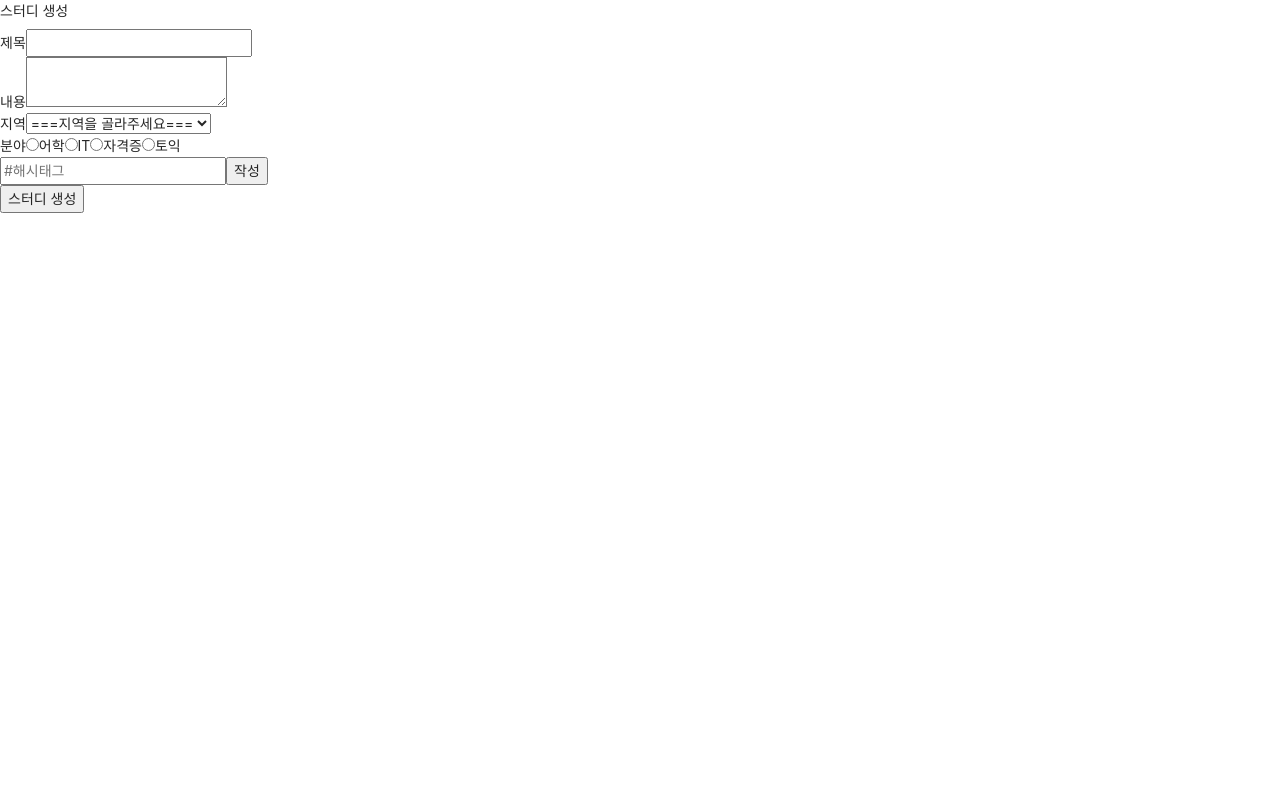
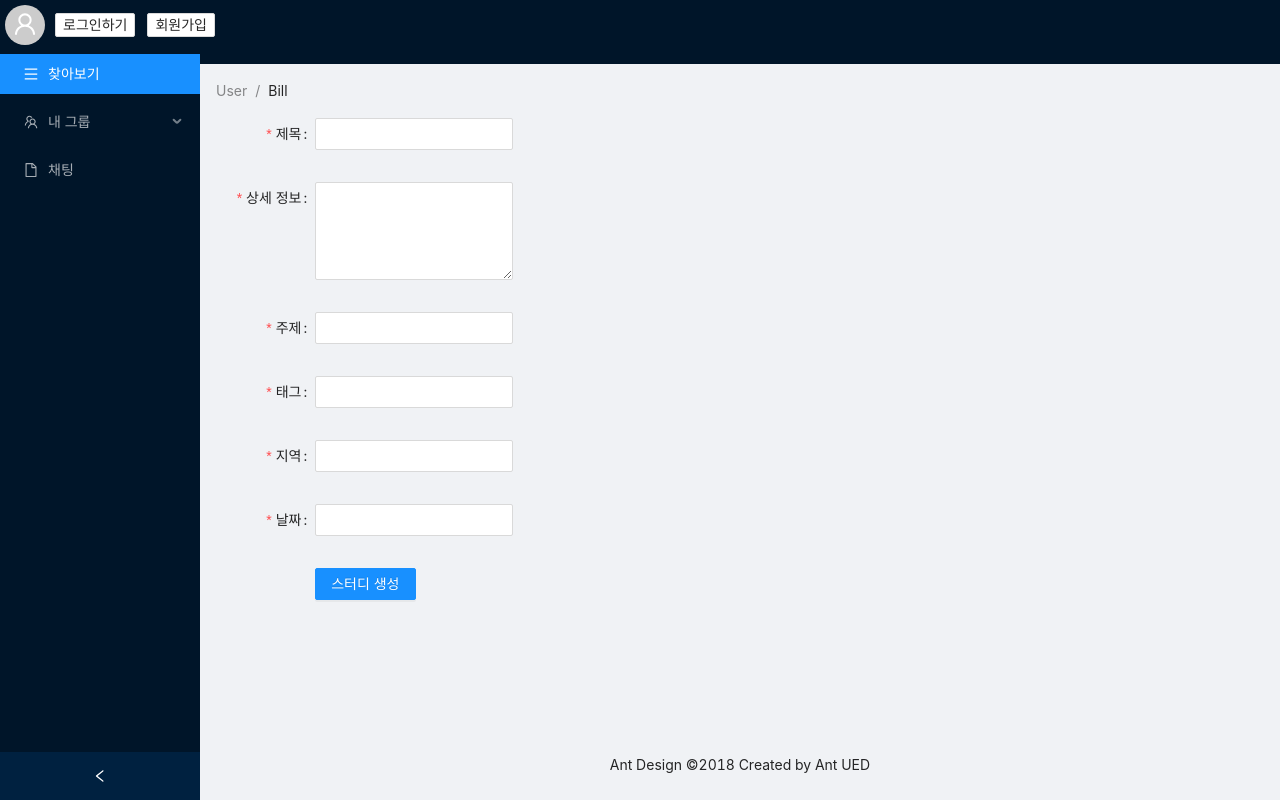
Before and after one commit to sungbbang/capstone-client, a React (Create React App) app: page /study_create in a window 1280 px wide. Built offline with nearby package versions, Linux system fonts and the light colour scheme.

Commit message:
글 작성 후 메인페이지에서 확인 가능하도록 조치

```diff
--- a/src/App.jsx
+++ b/src/App.jsx
@@ -13,6 +13,7 @@ import StudyCreate from "./pages/study/StudyCreate";
 import StudyDetail from "./pages/study/StudyDetail";
 import StudyList from "./pages/study/StudyList";
 import StudyEdit from "./pages/study/StudyEdit";
+import { Navigate } from "react-router-dom";
 
 import "antd/dist/antd.css";
 
@@ -35,7 +36,16 @@ const App = () => {
       <Routes>
         <Route path="/" element={<Home />} />
         <Route path="/login" element={<Login />} />
-        <Route path="/regist" element={<Regist />} />
+        <Route
+          path="/regist"
+          element={
+            localStorage.getItem("studyCapstone") ? (
+              <Regist />
+            ) : (
+              <Navigate to="/login" replace />
+            )
+          }
+        />
         <Route path="/study_create" element={<StudyCreate />} />
         <Route path="/study_detail/:id" element={<StudyDetail />} />
         <Route path="/study_edit/:id" element={<StudyEdit />} />
--- a/src/common/Navbar.jsx
+++ b/src/common/Navbar.jsx
@@ -91,6 +91,21 @@ const Navbar = ({ children }) => {
               >
                 회원가입
               </Button>
+
+              {localStorage.getItem("studyCapstone") && (
+                <Button
+                  size="small"
+                  style={{
+                    margin: "0 2px",
+                    verticalAlign: "middle",
+                  }}
+                  onClick={() => {
+                    navigate("/study_create");
+                  }}
+                >
+                  스터디 만들기
+                </Button>
+              )}
             </Space>
           </div>
         </div>
--- a/src/pages/study/StudyCreate.jsx
+++ b/src/pages/study/StudyCreate.jsx
@@ -1,135 +1,276 @@
+// import React, { useState } from "react";
+// import { useNavigate, useParams } from "react-router-dom";
+// import { post } from "../../api";
+
+// const StudyEdit = () => {
+//   const navigate = useNavigate();
+
+//   const [title, setTitle] = useState("");
+//   const [content, setContent] = useState("");
+//   const [area, setArea] = useState("");
+
+//   const defaultSection = ["어학", "IT", "자격증", "토익"];
+//   const [section, setSection] = useState("");
+
+//   const [text, setText] = useState("");
+//   const [hashtag, setHashtag] = useState([]);
+//   const params = useParams();
+
+//   const createStudy = async () => {
+//     await post("/study", {
+//       title: title,
+//       content: content,
+//       section: section,
+//       area: area,
+//       hashtag: hashtag.toString(),
+//     });
+//     navigate("/study_list");
+//   };
+//   const handleHashTag = () => {
+//     setText("");
+//     if (hashtag.length < 3) {
+//       if (text !== "") {
+//         if (hashtag.includes(text)) {
+//           alert("중복된 해시태그입니다.");
+//         } else {
+//           hashtag.push(text);
+//           setHashtag(hashtag);
+//         }
+//       } else {
+//         alert("빈 해시태그는 입력할 수 없습니다.");
+//       }
+//     } else {
+//       alert("해시태그는 최대 3개까지 입력할 수 있습니다.");
+//     }
+//   };
+//   return (
+//     <>
+//       <h4>스터디 생성</h4>
+//       <div className="study-title">
+//         <label>제목</label>
+//         <input
+//           onChange={(e) => {
+//             setTitle(e.target.value);
+//           }}
+//         ></input>
+//       </div>
+//       <div className="study-content">
+//         <label>내용</label>
+//         <textarea
+//           onChange={(e) => {
+//             setContent(e.target.value);
+//           }}
+//         ></textarea>
+//       </div>
+//       <div className="study-area">
+//         <label>지역</label>
+//         <select
+//           name="area"
+//           id="area"
+//           onChange={(e) => {
+//             setArea(e.target.value);
+//           }}
+//         >
+//           <optgroup label="지역"></optgroup>
+//           <option value="지역">===지역을 골라주세요===</option>
+//           <option>없음(비대면 스터디)</option>
+//           <option>서울</option>
+//           <option>대전</option>
+//           <option>세종</option>
+//         </select>
+//       </div>
+//       <div className="study-section">
+//         <label>분야</label>
+//         {defaultSection.map((a, i) => (
+//           <Section
+//             key={i}
+//             defaultSection={defaultSection[i]}
+//             setSection={setSection}
+//           />
+//         ))}
+//       </div>
+//       {hashtag.map((a, i) => (
+//         <div className="hashtag" key={i}>
+//           <span
+//             onClick={() => {
+//               const copy = hashtag.filter((tag, index) => index !== i);
+//               setHashtag(copy);
+//             }}
+//           >
+//             # {a} ❌
+//           </span>
+//         </div>
+//       ))}
+//       <div className="hashtag-input">
+//         <input
+//           value={text}
+//           placeholder="#해시태그"
+//           onChange={(e) => setText(e.target.value)}
+//         ></input>
+//         <button onClick={handleHashTag}>작성</button>
+//       </div>
+//       <div>
+//         <button onClick={createStudy}>스터디 생성</button>
+//       </div>
+//     </>
+//   );
+// };
+
+// const Section = ({ defaultSection, setSection }) => {
+//   return (
+//     <>
+//       <input
+//         type="radio"
+//         name="genre"
+//         onClick={() => {
+//           const copy = defaultSection;
+//           setSection(copy);
+//         }}
+//       ></input>
+//       <label>{defaultSection}</label>
+//     </>
+//   );
+// };
+
+// export default StudyEdit;
+
 import React, { useState } from "react";
-import { useNavigate, useParams } from "react-router-dom";
-import { post } from "../../api";
+import { useNavigate } from "react-router-dom";
+import { useStudyActions } from "../../api/study";
+import { Button, Form, Input, Space } from "antd";
+import Navbar from "../../common/Navbar";
 
-const StudyEdit = () => {
+const { TextArea } = Input;
+
+const Regist = () => {
   const navigate = useNavigate();
+  const studyActions = useStudyActions();
 
-  const [title, setTitle] = useState("");
-  const [content, setContent] = useState("");
-  const [area, setArea] = useState("");
+  const onFinish = async (values) => {
+    const res = await studyActions.createStudy(values);
 
-  const defaultSection = ["어학", "IT", "자격증", "토익"];
-  const [section, setSection] = useState("");
+    navigate(`/`);
 
-  const [text, setText] = useState("");
-  const [hashtag, setHashtag] = useState([]);
-  const params = useParams();
+    console.log("Success:", values);
+  };
 
-  const createStudy = async () => {
-    await post("/study", {
-      title: title,
-      content: content,
-      section: section,
-      area: area,
-      hashtag: hashtag.toString(),
-    });
-    navigate("/study_list");
+  const onFinishFailed = (errorInfo) => {
+    console.log("Failed:", errorInfo);
   };
-  const handleHashTag = () => {
-    setText("");
-    if (hashtag.length < 3) {
-      if (text !== "") {
-        if (hashtag.includes(text)) {
-          alert("중복된 해시태그입니다.");
-        } else {
-          hashtag.push(text);
-          setHashtag(hashtag);
-        }
-      } else {
-        alert("빈 해시태그는 입력할 수 없습니다.");
-      }
-    } else {
-      alert("해시태그는 최대 3개까지 입력할 수 있습니다.");
-    }
-  };
+
   return (
     <>
-      <h4>스터디 생성</h4>
-      <div className="study-title">
-        <label>제목</label>
-        <input
-          onChange={(e) => {
-            setTitle(e.target.value);
+      <Navbar>
+        <Form
+          name="basic"
+          labelCol={{
+            span: 8,
           }}
-        ></input>
-      </div>
-      <div className="study-content">
-        <label>내용</label>
-        <textarea
-          onChange={(e) => {
-            setContent(e.target.value);
+          wrapperCol={{
+            span: 16,
           }}
-        ></textarea>
-      </div>
-      <div className="study-area">
-        <label>지역</label>
-        <select
-          name="area"
-          id="area"
-          onChange={(e) => {
-            setArea(e.target.value);
+          initialValues={{
+            remember: true,
           }}
+          onFinish={onFinish}
+          onFinishFailed={onFinishFailed}
+          autoComplete="off"
         >
-          <optgroup label="지역"></optgroup>
-          <option value="지역">===지역을 골라주세요===</option>
-          <option>없음(비대면 스터디)</option>
-          <option>서울</option>
-          <option>대전</option>
-          <option>세종</option>
-        </select>
-      </div>
-      <div className="study-section">
-        <label>분야</label>
-        {defaultSection.map((a, i) => (
-          <Section
-            key={i}
-            defaultSection={defaultSection[i]}
-            setSection={setSection}
-          />
-        ))}
-      </div>
-      {hashtag.map((a, i) => (
-        <div className="hashtag" key={i}>
-          <span
-            onClick={() => {
-              const copy = hashtag.filter((tag, index) => index !== i);
-              setHashtag(copy);
-            }}
-          >
-            # {a} ❌
-          </span>
-        </div>
-      ))}
-      <div className="hashtag-input">
-        <input
-          value={text}
-          placeholder="#해시태그"
-          onChange={(e) => setText(e.target.value)}
-        ></input>
-        <button onClick={handleHashTag}>작성</button>
-      </div>
-      <div>
-        <button onClick={createStudy}>스터디 생성</button>
-      </div>
+          <Space direction="vertical">
+            <Form.Item
+              label="제목"
+              name="title"
+              rules={[
+                {
+                  required: true,
+                  message: "닉네임을 입력해 주세요.",
+                },
+              ]}
+            >
+              <Input />
+            </Form.Item>
+
+            <Form.Item
+              label="상세 정보"
+              name="description"
+              rules={[
+                {
+                  required: true,
+                  message: "스터디 그룹을 설명해 주세요.",
+                },
+              ]}
+            >
+              <TextArea rows={4} />
+            </Form.Item>
+
+            <Form.Item
+              label="주제"
+              name="section"
+              rules={[
+                {
+                  required: true,
+                  message: "주제를 선택해 주세요.",
+                },
+              ]}
+            >
+              <Input />
+            </Form.Item>
+
+            <Form.Item
+              label="태그"
+              name="hashtag"
+              rules={[
+                {
+                  required: true,
+                  message: "닉네임을 선택해 주세요.",
+                },
+              ]}
+            >
+              <Input />
+            </Form.Item>
+
+            <Form.Item
+              label="지역"
+              name="area"
+              rules={[
+                {
+                  required: true,
+                  message: "지역을 선택해 주세요.",
+                },
+              ]}
+            >
+              <Input />
+            </Form.Item>
+
+            <Form.Item
+              label="날짜"
+              name="date"
+              rules={[
+                {
+                  required: true,
+                  message: "날짜를 입력해 주세요.",
+                },
+              ]}
+            >
+              <Input />
+            </Form.Item>
+            <Form.Item
+              wrapperCol={{
+                offset: 8,
+                span: 16,
+              }}
+            >
+              <Space direction="horizontal">
+                <Button type="primary" htmlType="submit">
+                  스터디 생성
+                </Button>
+              </Space>
+            </Form.Item>
+          </Space>
+        </Form>
+      </Navbar>
     </>
   );
 };
 
-const Section = ({ defaultSection, setSection }) => {
-  return (
-    <>
-      <input
-        type="radio"
-        name="genre"
-        onClick={() => {
-          const copy = defaultSection;
-          setSection(copy);
-        }}
-      ></input>
-      <label>{defaultSection}</label>
-    </>
-  );
-};
-
-export default StudyEdit;
+export default Regist;
```
Also changed, not shown: src/api/index.js (+4 -6 lines), src/api/study.js (+36 -0 lines), src/pages/Home.jsx (+63 -6 lines).
